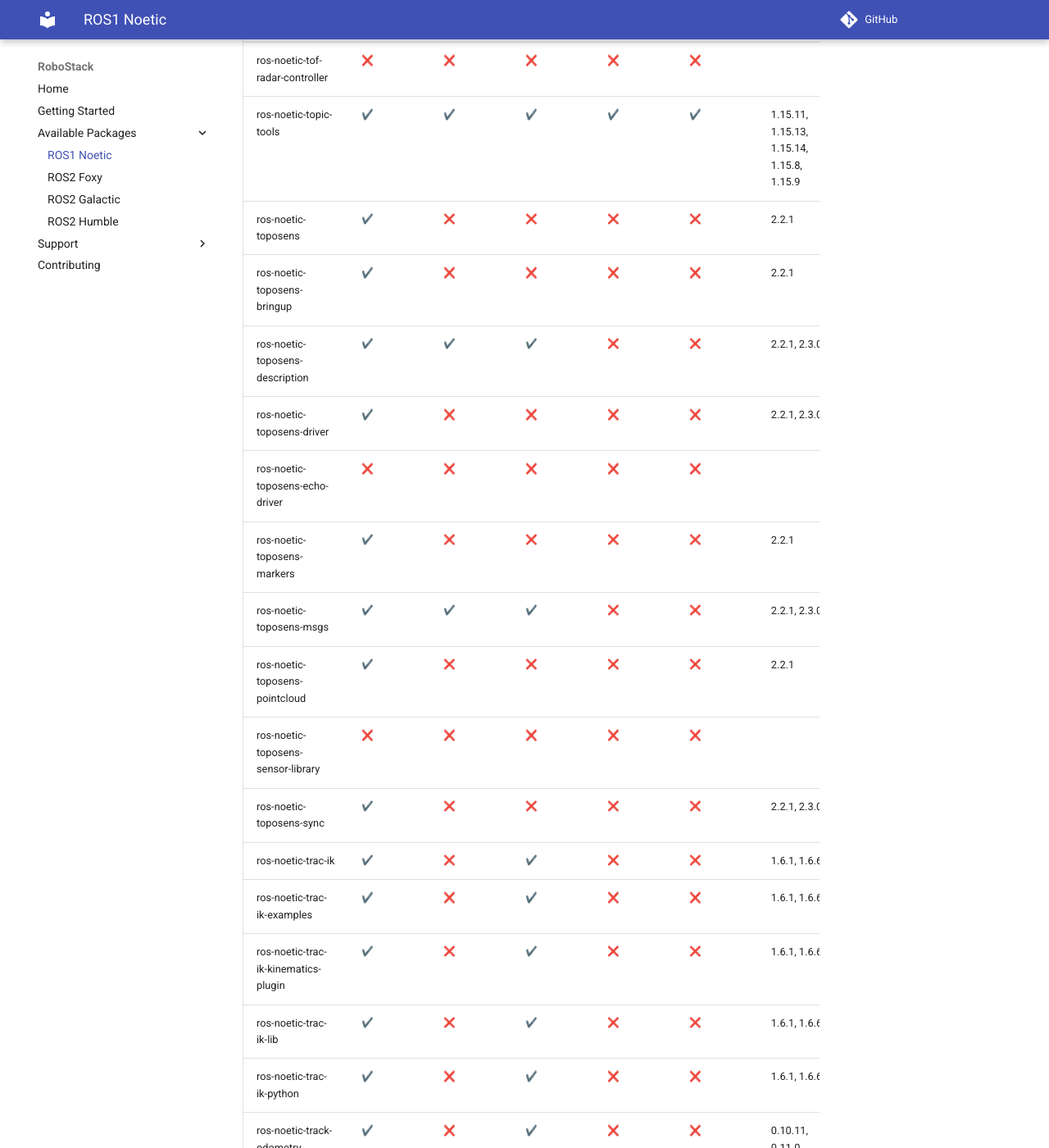
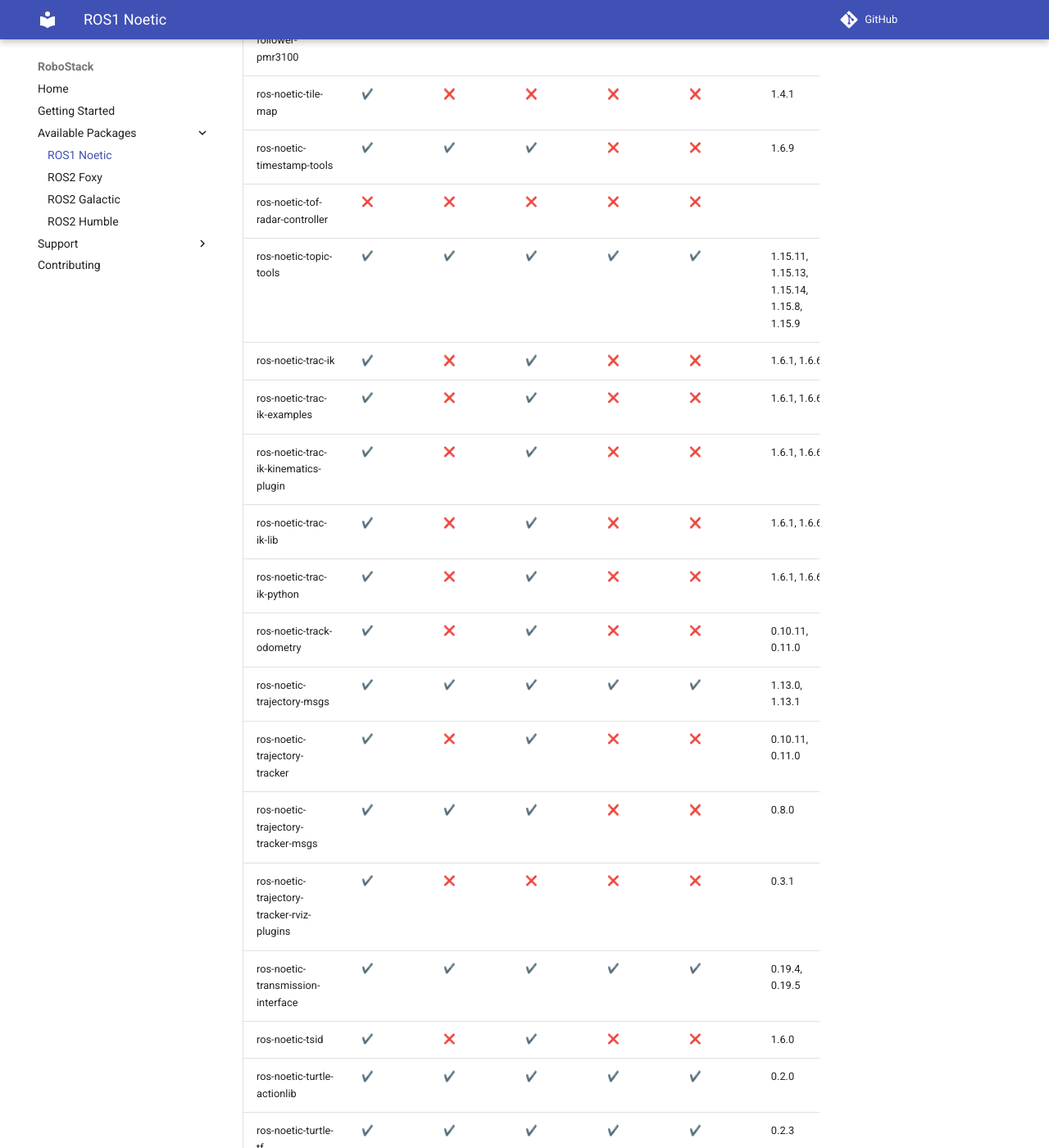
Before and after one commit to RoboStack/robostack.github.io, an MkDocs documentation site: the page built from docs/noetic.md, in a window 1280 px wide and 1400 px high, scrolled down 131609 px. Shown: the whole window at 82% size. Built offline with MkDocs 1.6.1 and Material for MkDocs 9.7.7, drawn with Linux system fonts in a browser that asks for light colours; emoji names are drawn with the system emoji font; comment, search, counter and statistics services are not loaded; some of the changed text lies outside the part shown.

Commit message:
Update tables

```diff
--- a/docs/noetic.md
+++ b/docs/noetic.md
@@ -1792,16 +1794,6 @@
 | ros-noetic-timestamp-tools | :heavy_check_mark: { data-sort='1' } | :heavy_check_mark: { data-sort='1' } | :heavy_check_mark: { data-sort='1' } | :x: { data-sort='0' } | :x: { data-sort='0' } | 1.6.9  |
 | ros-noetic-tof-radar-controller | :x: { data-sort='0' } | :x: { data-sort='0' } | :x: { data-sort='0' } | :x: { data-sort='0' } | :x: { data-sort='0' } |   |
 | ros-noetic-topic-tools | :heavy_check_mark: { data-sort='1' } | :heavy_check_mark: { data-sort='1' } | :heavy_check_mark: { data-sort='1' } | :heavy_check_mark: { data-sort='1' } | :heavy_check_mark: { data-sort='1' } | 1.15.11, 1.15.13, 1.15.14, 1.15.8, 1.15.9  |
-| ros-noetic-toposens | :heavy_check_mark: { data-sort='1' } | :x: { data-sort='0' } | :x: { data-sort='0' } | :x: { data-sort='0' } | :x: { data-sort='0' } | 2.2.1  |
-| ros-noetic-toposens-bringup | :heavy_check_mark: { data-sort='1' } | :x: { data-sort='0' } | :x: { data-sort='0' } | :x: { data-sort='0' } | :x: { data-sort='0' } | 2.2.1  |
-| ros-noetic-toposens-description | :heavy_check_mark: { data-sort='1' } | :heavy_check_mark: { data-sort='1' } | :heavy_check_mark: { data-sort='1' } | :x: { data-sort='0' } | :x: { data-sort='0' } | 2.2.1, 2.3.0  |
-| ros-noetic-toposens-driver | :heavy_check_mark: { data-sort='1' } | :x: { data-sort='0' } | :x: { data-sort='0' } | :x: { data-sort='0' } | :x: { data-sort='0' } | 2.2.1, 2.3.0  |
-| ros-noetic-toposens-echo-driver | :x: { data-sort='0' } | :x: { data-sort='0' } | :x: { data-sort='0' } | :x: { data-sort='0' } | :x: { data-sort='0' } |   |
-| ros-noetic-toposens-markers | :heavy_check_mark: { data-sort='1' } | :x: { data-sort='0' } | :x: { data-sort='0' } | :x: { data-sort='0' } | :x: { data-sort='0' } | 2.2.1  |
-| ros-noetic-toposens-msgs | :heavy_check_mark: { data-sort='1' } | :heavy_check_mark: { data-sort='1' } | :heavy_check_mark: { data-sort='1' } | :x: { data-sort='0' } | :x: { data-sort='0' } | 2.2.1, 2.3.0  |
-| ros-noetic-toposens-pointcloud | :heavy_check_mark: { data-sort='1' } | :x: { data-sort='0' } | :x: { data-sort='0' } | :x: { data-sort='0' } | :x: { data-sort='0' } | 2.2.1  |
-| ros-noetic-toposens-sensor-library | :x: { data-sort='0' } | :x: { data-sort='0' } | :x: { data-sort='0' } | :x: { data-sort='0' } | :x: { data-sort='0' } |   |
-| ros-noetic-toposens-sync | :heavy_check_mark: { data-sort='1' } | :x: { data-sort='0' } | :x: { data-sort='0' } | :x: { data-sort='0' } | :x: { data-sort='0' } | 2.2.1, 2.3.0  |
 | ros-noetic-trac-ik | :heavy_check_mark: { data-sort='1' } | :x: { data-sort='0' } | :heavy_check_mark: { data-sort='1' } | :x: { data-sort='0' } | :x: { data-sort='0' } | 1.6.1, 1.6.6  |
 | ros-noetic-trac-ik-examples | :heavy_check_mark: { data-sort='1' } | :x: { data-sort='0' } | :heavy_check_mark: { data-sort='1' } | :x: { data-sort='0' } | :x: { data-sort='0' } | 1.6.1, 1.6.6  |
 | ros-noetic-trac-ik-kinematics-plugin | :heavy_check_mark: { data-sort='1' } | :x: { data-sort='0' } | :heavy_check_mark: { data-sort='1' } | :x: { data-sort='0' } | :x: { data-sort='0' } | 1.6.1, 1.6.6  |
```
Also changed, not shown: other parts of docs/noetic.md (+3 -1 lines), docs/foxy.md (+3 -1 lines), docs/humble.md (+3 -1 lines).
